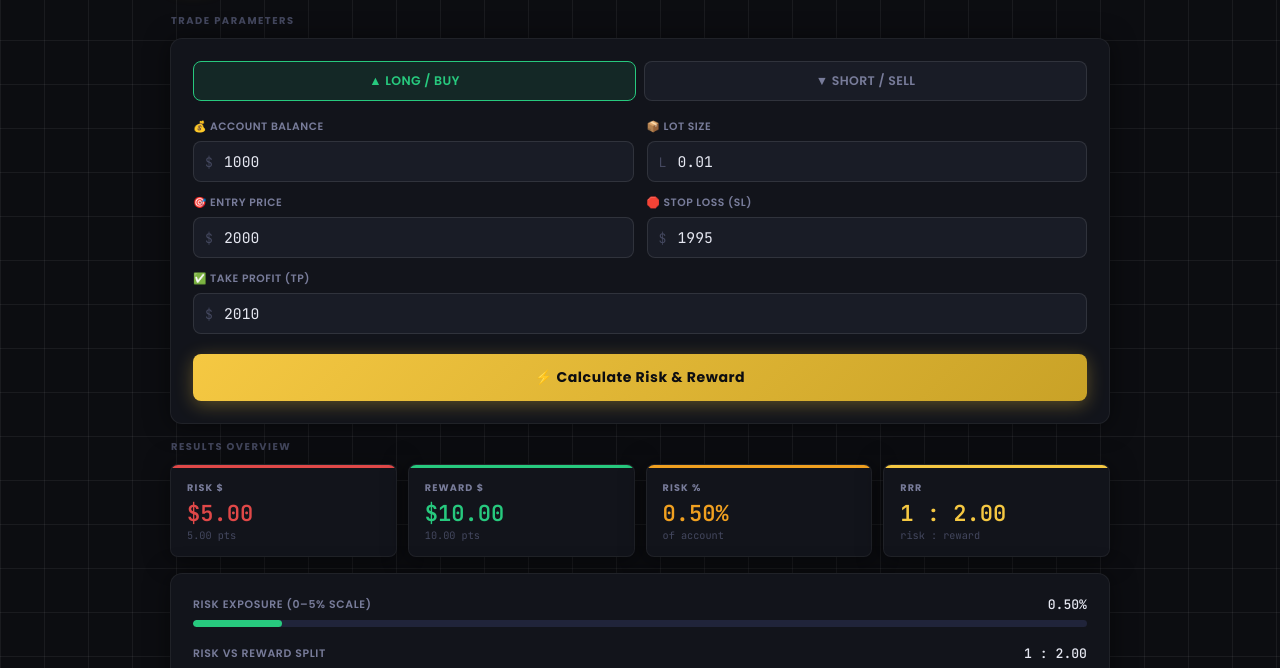
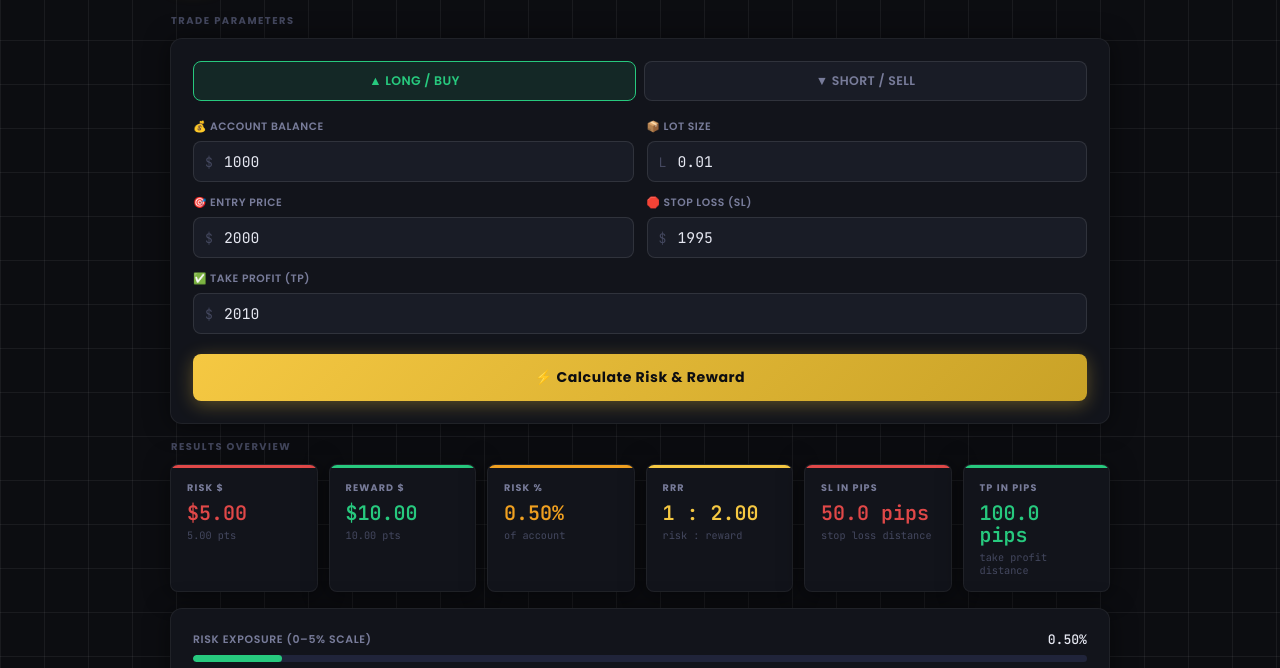
Before and after one commit to muhammadadilnaeem/XAUUSD-Risk-RRR-Calculator, a plain HTML site: page index.html in a window 1280 px wide. Shown: the part 92-760 px from the top of the page. Drawn offline with Linux system fonts and the light colour scheme.

Commit message:
Updated with Aslo specifying SL and TP in pips

```diff
--- a/index.html
+++ b/index.html
@@ -170,8 +170,11 @@
     .calc-btn:active { transform: none; }
 
     /* ── METRICS ── */
-    .metrics-strip { display: grid; grid-template-columns: repeat(4,1fr); gap: 11px; margin-bottom: 16px; }
-    @media (max-width: 580px) { .metrics-strip { grid-template-columns: 1fr 1fr; } }
+    .metrics-strip { display: grid; grid-template-columns: repeat(6, 1fr); gap: 11px; margin-bottom: 16px; }
+    @media (max-width: 900px) { .metrics-strip { grid-template-columns: repeat(3, 1fr); } }
+    @media (max-width: 580px) { .metrics-strip { grid-template-columns: repeat(2, 1fr); } }
+    @media (max-width: 400px) { .metrics-strip { grid-template-columns: 1fr; } }
+
     .metric-card {
       background: var(--surface); border: 1px solid var(--border);
       border-radius: var(--radius-sm); padding: 16px 16px 14px;
@@ -184,7 +187,7 @@
     }
     .metric-card:hover   { transform: translateY(-2px); border-color: var(--accent, var(--gold)); }
     .metric-label { font-size: .6rem; font-weight: 700; letter-spacing: .12em; text-transform: uppercase; color: var(--text-muted); margin-bottom: 7px; }
-    .metric-value { font-family: 'JetBrains Mono', monospace; font-size: 1.38rem; font-weight: 600; color: var(--accent, var(--gold)); line-height: 1; }
+    .metric-value { font-family: 'JetBrains Mono', monospace; font-size: 1.25rem; font-weight: 600; color: var(--accent, var(--gold)); line-height: 1.1; }
     .metric-sub   { font-size: .64rem; color: var(--text-dim); margin-top: 5px; font-family: 'JetBrains Mono', monospace; }
 
     /* ── GAUGE ── */
@@ -503,6 +506,8 @@
     .metric-card:nth-child(2){animation-delay:.05s}
     .metric-card:nth-child(3){animation-delay:.10s}
     .metric-card:nth-child(4){animation-delay:.15s}
+    .metric-card:nth-child(5){animation-delay:.20s}
+    .metric-card:nth-child(6){animation-delay:.25s}
 
     @keyframes slideIn { from{opacity:0;transform:translateY(8px)} to{opacity:1;transform:translateY(0)} }
     .lot-result-panel { animation: slideIn .35s ease both; }
@@ -580,6 +585,16 @@
       <div class="metric-label">RRR</div>
       <div class="metric-value" id="outRRR">—</div>
       <div class="metric-sub">risk : reward</div>
+    </div>
+    <div class="metric-card" style="--accent:var(--red)">
+      <div class="metric-label">SL in Pips</div>
+      <div class="metric-value" id="outSlPips">—</div>
+      <div class="metric-sub">stop loss distance</div>
+    </div>
+    <div class="metric-card" style="--accent:var(--green)">
+      <div class="metric-label">TP in Pips</div>
+      <div class="metric-value" id="outTpPips">—</div>
+      <div class="metric-sub">take profit distance</div>
     </div>
   </div>
 
@@ -1215,8 +1230,8 @@ First TP at 200 pips:
     calc();
   }
 
-  /* ─── MAIN CALC ─── */
-  function calc() {
+/* ─── MAIN CALC ─── */
+function calc() {
     const balance = parseFloat(document.getElementById('balance').value) || 0;
     const lot     = parseFloat(document.getElementById('lotSize').value) || 0;
     const entry   = parseFloat(document.getElementById('entry').value)   || 0;
@@ -1225,6 +1240,8 @@ First TP at 200 pips:
 
     const riskPts   = Math.abs(entry - sl);
     const rewardPts = Math.abs(tp - entry);
+    const riskPips  = riskPts * 10;    // CHANGED: 1 point = 10 pips
+    const rewardPips= rewardPts * 10;  // CHANGED: 1 point = 10 pips
     const pipVal    = lot * 100;
     const riskD     = riskPts * pipVal;
     const rewardD   = rewardPts * pipVal;
@@ -1237,9 +1254,13 @@ First TP at 200 pips:
     set('outRRR',       '1 : ' + rrr.toFixed(2));
     set('outRiskPts',   riskPts.toFixed(2) + ' pts');
     set('outRewardPts', rewardPts.toFixed(2) + ' pts');
+    set('outSlPips',    riskPips.toFixed(1) + ' pips');     // CHANGED: .toFixed(1) for decimal
+    set('outTpPips',    rewardPips.toFixed(1) + ' pips');   // CHANGED: .toFixed(1) for decimal
     set('extRiskPips',   riskPts.toFixed(2) + ' pts');
     set('extRewardPips', rewardPts.toFixed(2) + ' pts');
     set('extPipVal',     '$' + pipVal.toFixed(2));
+
+    // ... rest of the function remains the same
 
     const gFill = document.getElementById('gaugeRisk');
     gFill.style.width      = Math.min(riskPct / 5 * 100, 100) + '%';
@@ -1311,48 +1332,33 @@ First TP at 200 pips:
 
     if (balance <= 0 || riskPct <= 0 || slPips <= 0) return;
 
-    // Core formula
-    // 1 pip in XAUUSD = $0.10 per 0.01 lot (micro). Per standard lot = $10 per pip.
-    // Points = pips × 0.1 (since 1 pip = 0.01 and 1 point = 0.1 for XAUUSD pip value)
-    // Lot Size = Risk$ / (SL_pips × 10)  because $1/pip per standard = $10 per pip,
-    // but for the pip-based formula: $value per pip per lot = $10, so for 1 pip move on 0.01 lot = $0.10
-    // Standard formula: Lot = Risk$ / (pips × $10 per pip per standard lot)
-    // but since pip = 0.1 point and point value = lot × 100 → pip value = lot × 10
-    // → Lot = Risk$ / (pips × 10)
-
     const riskD    = balance * (riskPct / 100);
     const exactLot = riskD / (slPips * 10);
-    const roundedLot = Math.floor(exactLot * 100) / 100; // floor to nearest 0.01
+    const roundedLot = Math.floor(exactLot * 100) / 100;
 
-    // Lot type
     let lotType = 'Micro Lot (0.01)';
     if (roundedLot >= 1.0)       lotType = 'Standard Lot (1.00+)';
     else if (roundedLot >= 0.10) lotType = 'Mini Lot (0.10+)';
     else                          lotType = 'Micro Lot (0.01+)';
 
-    // Badge
     const badge = document.getElementById('lotResultBadge');
     badge.textContent = roundedLot.toFixed(2) + ' LOTS';
 
-    // Metrics
     set('ls-out-riskd',   '$' + riskD.toFixed(2));
     set('ls-out-riskpct', riskPct.toFixed(2) + '% of balance');
     set('ls-out-exact',   exactLot.toFixed(4));
     set('ls-out-rounded', roundedLot.toFixed(2));
     set('ls-out-type',    lotType);
 
-    // Steps
     setHTML('ls-step1', `Max Risk = <strong>$${balance.toFixed(2)}</strong> × <strong>${riskPct}%</strong> = <strong>$${riskD.toFixed(2)}</strong>`);
     setHTML('ls-step2', `SL in Points = <strong>${slPips} pips</strong> × 10 = <strong>${(slPips * 10).toFixed(0)} points</strong>`);
     setHTML('ls-step3', `Exact Lot = <strong>$${riskD.toFixed(2)}</strong> ÷ <strong>${(slPips * 10).toFixed(0)}</strong> = <strong>${exactLot.toFixed(4)} lots</strong>`);
     setHTML('ls-step4', `Rounded down to safe lot = <strong>${roundedLot.toFixed(2)} lots</strong> (always round DOWN to protect capital)`);
 
-    // Micro grid
     set('ls-std',   (roundedLot).toFixed(2) + ' std');
     set('ls-mini',  (roundedLot * 10).toFixed(1) + ' mini');
     set('ls-micro', Math.round(roundedLot * 100) + ' micro');
 
-    // Actual loss check with rounded lot
     const actualLoss = roundedLot * slPips * 10;
     const warning    = document.getElementById('lotWarning');
     const warnText   = document.getElementById('lotWarningText');
```
